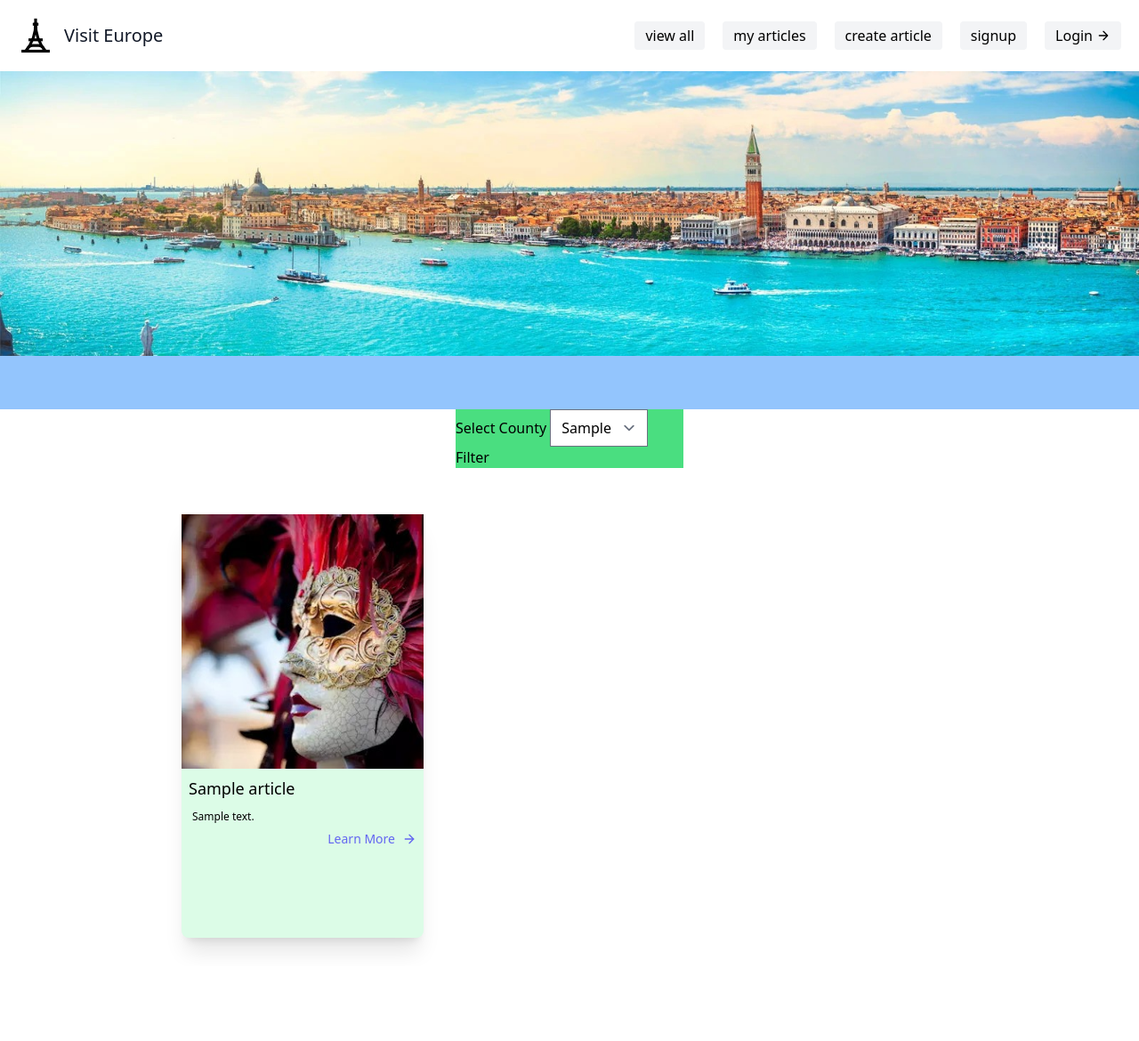
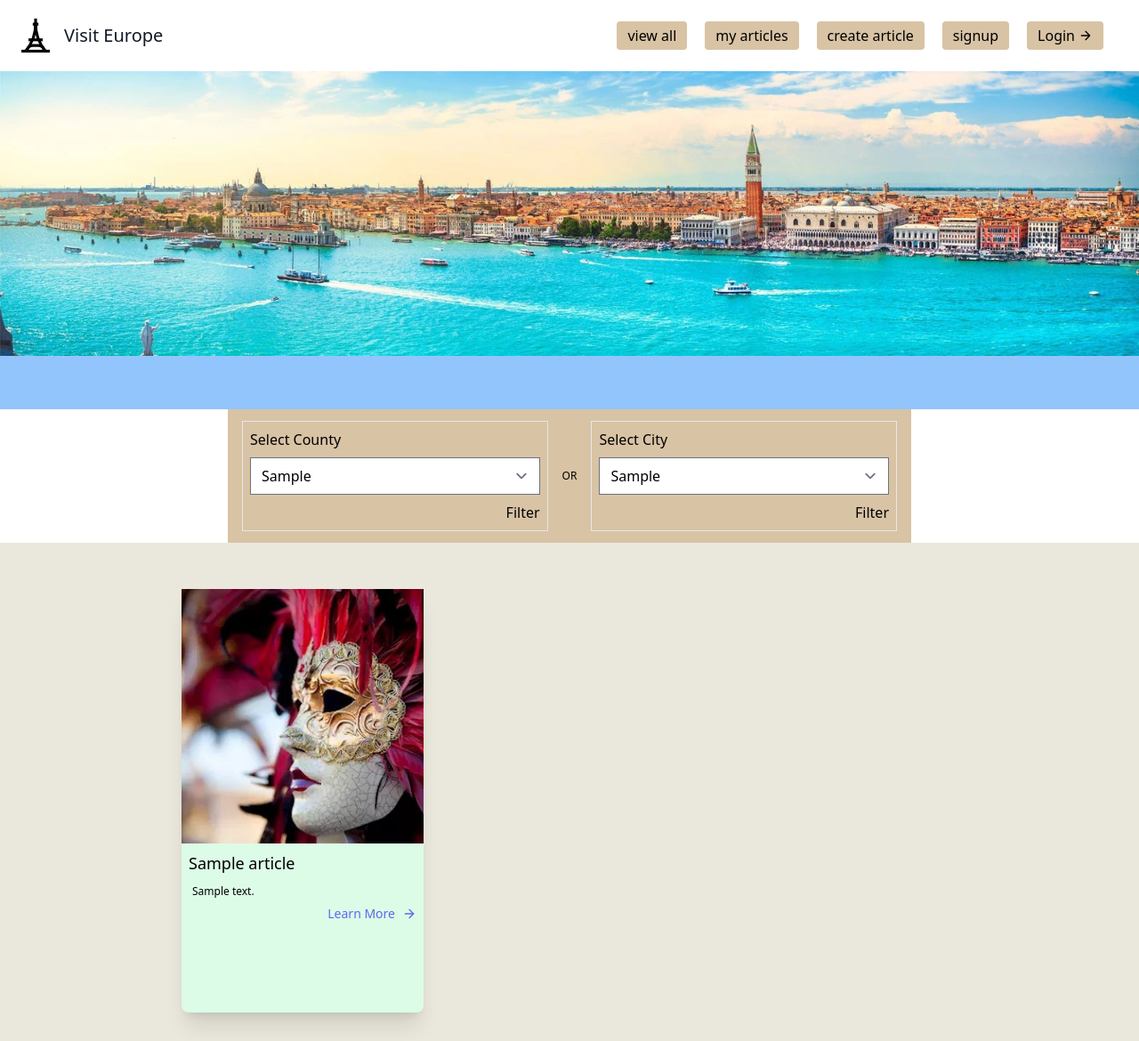
Before and after one commit to sreyesg/visit-europe, a Django app: page / in a window 1280 px wide. Shown: the whole page at 89% size. Before the commit the page ends 1069 px from the top, so only its background shows below. Run offline with Django 5.2, Linux system fonts and the light colour scheme; tables that the repository leaves empty hold one stand-in row (values such as "Sample post"); some libraries are stand-ins or nearby versions.

Commit message:
configure Selector section

```diff
--- a/main_app/templates/base.html
+++ b/main_app/templates/base.html
@@ -12,23 +12,23 @@
 <body>
     <header>
         <div class="container mx-auto flex flex-wrap p-5 flex-col md:flex-row items-center">
-          <a class="flex title-font font-medium items-center text-gray-900 mb-4 md:mb-0">
+          <a class="flex font-medium items-center text-gray-900 mb-4 md:mb-0">
             <img src="{% static "images/tower.svg" %}" class='h-10 w-10' alt="">
             <span class="ml-3 text-xl">Visit Europe</span>
           </a>
           <nav class="md:ml-auto flex flex-wrap items-center text-base justify-center">
-            <a href='{% url "landing" %}' class="mr-5 hover:text-gray-900 inline-flex items-center bg-gray-100 border-0 py-1 px-3 focus:outline-none hover:bg-gray-200 rounded text-base mt-4 md:mt-0">
+            <a href='{% url "landing" %}' class="mr-5 hover:text-white-200 hover:bg-blue-400 bg-secondary inline-flex items-center  border-0 py-1 px-3 focus:outline-none  rounded mt-4 md:mt-0">
                 view all
             </a>
-            <a class="mr-5 hover:text-gray-900 inline-flex items-center bg-gray-100 border-0 py-1 px-3 focus:outline-none hover:bg-gray-200 rounded text-base mt-4 md:mt-0">
+            <a class="mr-5 hover:text-white-200 hover:bg-blue-400 bg-secondary inline-flex items-center  border-0 py-1 px-3 focus:outline-none  rounded mt-4 md:mt-0">
                 my articles
             </a>
-            <a href='{% url "article_create" %}' class="mr-5 hover:text-gray-900 inline-flex items-center bg-gray-100 border-0 py-1 px-3 focus:outline-none hover:bg-gray-200 rounded text-base mt-4 md:mt-0">
+            <a href='{% url "article_create" %}' class="mr-5 hover:text-white-200 hover:bg-blue-400 bg-secondary inline-flex items-center  border-0 py-1 px-3 focus:outline-none  rounded mt-4 md:mt-0">
                 create article
             </a>
-            <a class="mr-5 hover:text-gray-900 inline-flex items-center bg-gray-100 border-0 py-1 px-3 focus:outline-none hover:bg-gray-200 rounded text-base mt-4 md:mt-0">signup</a>
+            <a class="mr-5 hover:text-white-200 hover:bg-blue-400 bg-secondary inline-flex items-center  border-0 py-1 px-3 focus:outline-none  rounded mt-4 md:mt-0">signup</a>
           </nav>
-          <button class="inline-flex items-center bg-gray-100 border-0 py-1 px-3 focus:outline-none hover:bg-gray-200 rounded text-base mt-4 md:mt-0">Login
+          <button class="mr-5 hover:text-white-200 hover:bg-blue-400 bg-secondary inline-flex items-center  border-0 py-1 px-3 focus:outline-none  rounded mt-4 md:mt-0">Login
             <svg fill="none" stroke="currentColor" stroke-linecap="round" stroke-linejoin="round" stroke-width="2" class="w-4 h-4 ml-1" viewBox="0 0 24 24">
               <path d="M5 12h14M12 5l7 7-7 7"></path>
             </svg>
--- a/main_app/templates/landing.html
+++ b/main_app/templates/landing.html
@@ -9,17 +9,40 @@
     <section class='bg-blue-300 w-full min-h-[380px]'>
         <img src="{% static 'images/EuroLand.jpg' %}" class='object-cover' alt="">
     </section>
-    <form action="{% url "article_filter" %}" method="get" class='mx-[40%] bg-green-400'>
-        <label for="country">Select County</label>
-        <select name="country" id="country">
-            {% for article in  countryset  %}
-                <option value="{{ article }}"> {{ article }}</option>
-            {% endfor %}
+    <section class='h-[150px] mx-[20%] flex items-center bg-secondary gap-4 p-4'>
+        <div class='flex-grow flex-col justify-start border p-2'>
+            <form action="{% url "article_filter" %}" method="get" class='flex-col gap-4'>
+                <label for="country" class='flex mb-2'>Select County</label>
+                <div class='flex flex-col gap-2'>
+                    <select name="country" id="country" class='w-full'>
+                        {% for article in  countryset  %}
+                            <option value="{{ article }}"> {{ article }}</option>
+                        {% endfor %}
+                    </select>
+                    <button type="submit" class='flex justify-end'>Filter</button>
 
-        </select>
-        <button type="submit">Filter</button>
-    </form>
-    <section class=" py-5">
+                </div>
+            </form>
+        </div>
+        <div class=''>
+            <p class='text-xs'>OR</p>
+        </div>
+        <div class='flex-grow flex-col justify-start border p-2'>
+            <form action="{% url "article_filter" %}" method="get" class='flex-col gap-4'>
+                <label for="country" class='flex mb-2'>Select City</label>
+                <div class='flex flex-col gap-2'>
+                    <select name="country" id="country" class='w-full'>
+                        {% for article in  countryset  %}
+                            <option value="{{ article }}"> {{ article }}</option>
+                        {% endfor %}
+                    </select>
+                    <button type="submit" class='flex justify-end'>Filter</button>
+
+                </div>
+            </form>
+        </div>
+    </section>
+    <section class=" py-5 bg-primary">
         <div class="grid grid-cols-1 lg:grid-cols-3 gap-7 p-3  mx-[15%] mt-5 min-h-[500px]">
 
             {% for article in articles  %}
--- a/theme/static/css/dist/styles.css
+++ b/theme/static/css/dist/styles.css
@@ -806,6 +806,26 @@ select {
   margin-right: auto;
 }
 
+.mx-\[20\%\] {
+  margin-left: 20%;
+  margin-right: 20%;
+}
+
+.mx-\[10\%\] {
+  margin-left: 10%;
+  margin-right: 10%;
+}
+
+.mx-\[20\] {
+  margin-left: 20;
+  margin-right: 20;
+}
+
+.mx-\[5\%\] {
+  margin-left: 5%;
+  margin-right: 5%;
+}
+
 .mb-2 {
   margin-bottom: 0.5rem;
 }
@@ -874,6 +902,38 @@ select {
   height: 100vh;
 }
 
+.h-\[400\] {
+  height: 400;
+}
+
+.h-\[500\] {
+  height: 500;
+}
+
+.h-\[500px\] {
+  height: 500px;
+}
+
+.h-\[200px\] {
+  height: 200px;
+}
+
+.h-\[100px\] {
+  height: 100px;
+}
+
+.h-\[120px\] {
+  height: 120px;
+}
+
+.h-\[130px\] {
+  height: 130px;
+}
+
+.h-\[150px\] {
+  height: 150px;
+}
+
 .min-h-\[380px\] {
   min-height: 380px;
 }
@@ -894,6 +954,14 @@ select {
   width: 100%;
 }
 
+.flex-auto {
+  flex: 1 1 auto;
+}
+
+.flex-grow {
+  flex-grow: 1;
+}
+
 .grid-cols-1 {
   grid-template-columns: repeat(1, minmax(0, 1fr));
 }
@@ -910,6 +978,10 @@ select {
   align-items: center;
 }
 
+.justify-start {
+  justify-content: flex-start;
+}
+
 .justify-end {
   justify-content: flex-end;
 }
@@ -922,6 +994,26 @@ select {
   gap: 1.75rem;
 }
 
+.gap-3 {
+  gap: 0.75rem;
+}
+
+.gap-4 {
+  gap: 1rem;
+}
+
+.gap-2 {
+  gap: 0.5rem;
+}
+
+.gap-1 {
+  gap: 0.25rem;
+}
+
+.gap-5 {
+  gap: 1.25rem;
+}
+
 .rounded {
   border-radius: 0.25rem;
 }
@@ -932,6 +1024,10 @@ select {
 
 .border-0 {
   border-width: 0px;
+}
+
+.border {
+  border-width: 1px;
 }
 
 .bg-blue-300 {
@@ -959,6 +1055,16 @@ select {
   background-color: rgb(74 222 128 / var(--tw-bg-opacity, 1));
 }
 
+.bg-primary {
+  --tw-bg-opacity: 1;
+  background-color: rgb(234 231 220 / var(--tw-bg-opacity, 1));
+}
+
+.bg-secondary {
+  --tw-bg-opacity: 1;
+  background-color: rgb(216 195 165 / var(--tw-bg-opacity, 1));
+}
+
 .object-cover {
   -o-object-fit: cover;
      object-fit: cover;
@@ -970,6 +1076,14 @@ select {
 
 .p-5 {
   padding: 1.25rem;
+}
+
+.p-4 {
+  padding: 1rem;
+}
+
+.p-2 {
+  padding: 0.5rem;
 }
 
 .px-2 {
```
Also changed, not shown: other parts of theme/static/css/dist/styles.css (+43 -0 lines), theme/static_src/tailwind.config.js (+8 -1 lines), main_app/views.py (line endings or trailing spaces).
